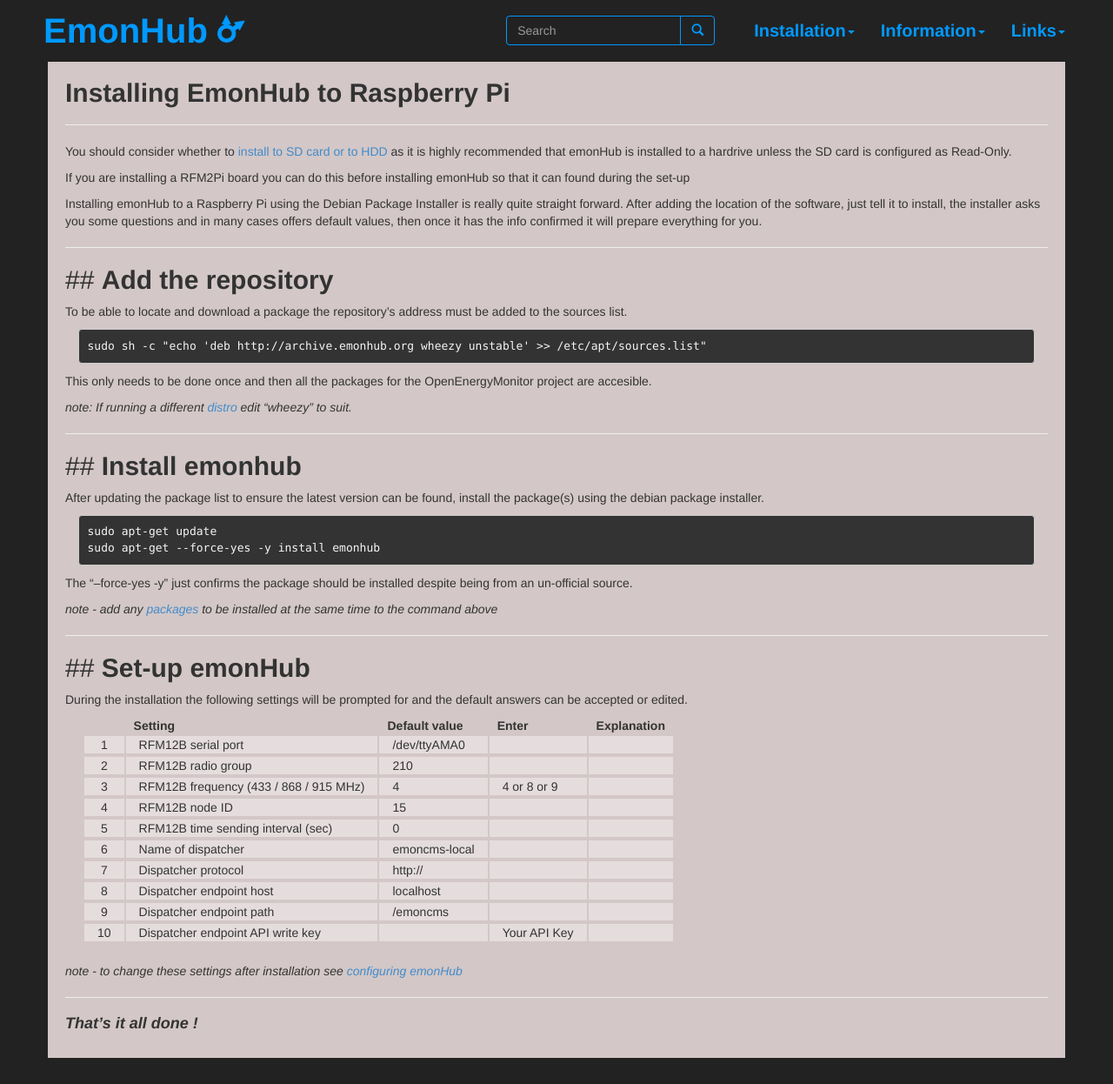
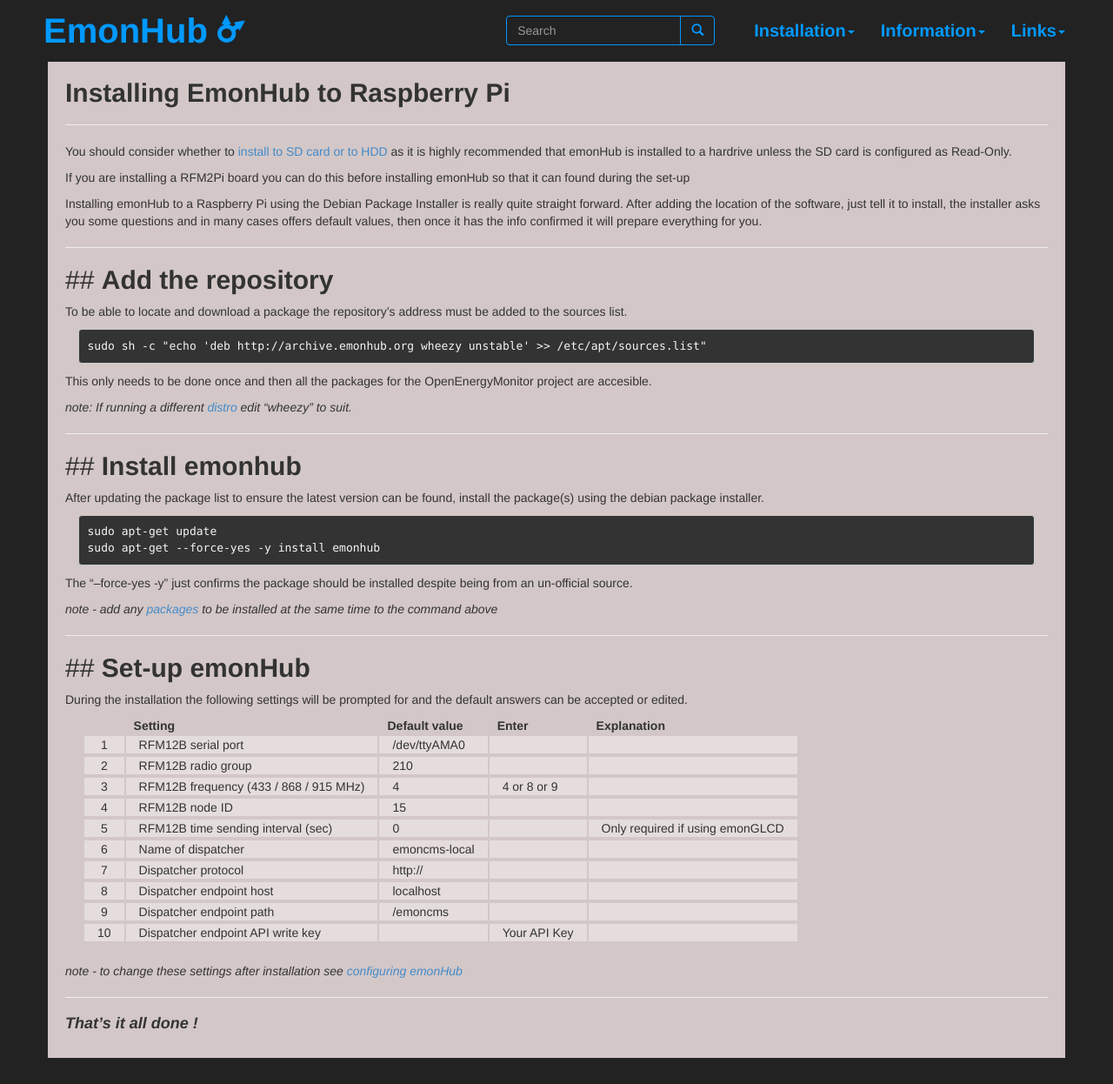
Before and after one commit to otherWIP/otherwip.github.io, a Jekyll site: the page built from documentation/install/raspberrypi/index.md, in a window 1280 px wide and 1246 px high. Shown: the whole window at 87% size. Built offline with Jekyll 4.4.1, drawn with Linux system fonts in a browser that asks for light colours; nearby versions of some CDN libraries.

Commit message:
Update hub_qa.md

```diff
--- a/_includes/info/setup/hub_qa.md
+++ b/_includes/info/setup/hub_qa.md
@@ -8,7 +8,7 @@ During the installation the following settings will be prompted for and the defa
 | 2 | RFM12B radio group | 210 |  |
 | 3 | RFM12B frequency (433 / 868 / 915 MHz) | 4 | 4 or 8 or 9 ||
 | 4 | RFM12B node ID | 15 | ||
-| 5 | RFM12B time sending interval (sec) | 0 | | |
+| 5 | RFM12B time sending interval (sec) | 0 | |Only required if using emonGLCD|
 |6|Name of dispatcher|emoncms-local||
 |7|Dispatcher protocol|http://|||
 |8|Dispatcher endpoint host|localhost|||
```
